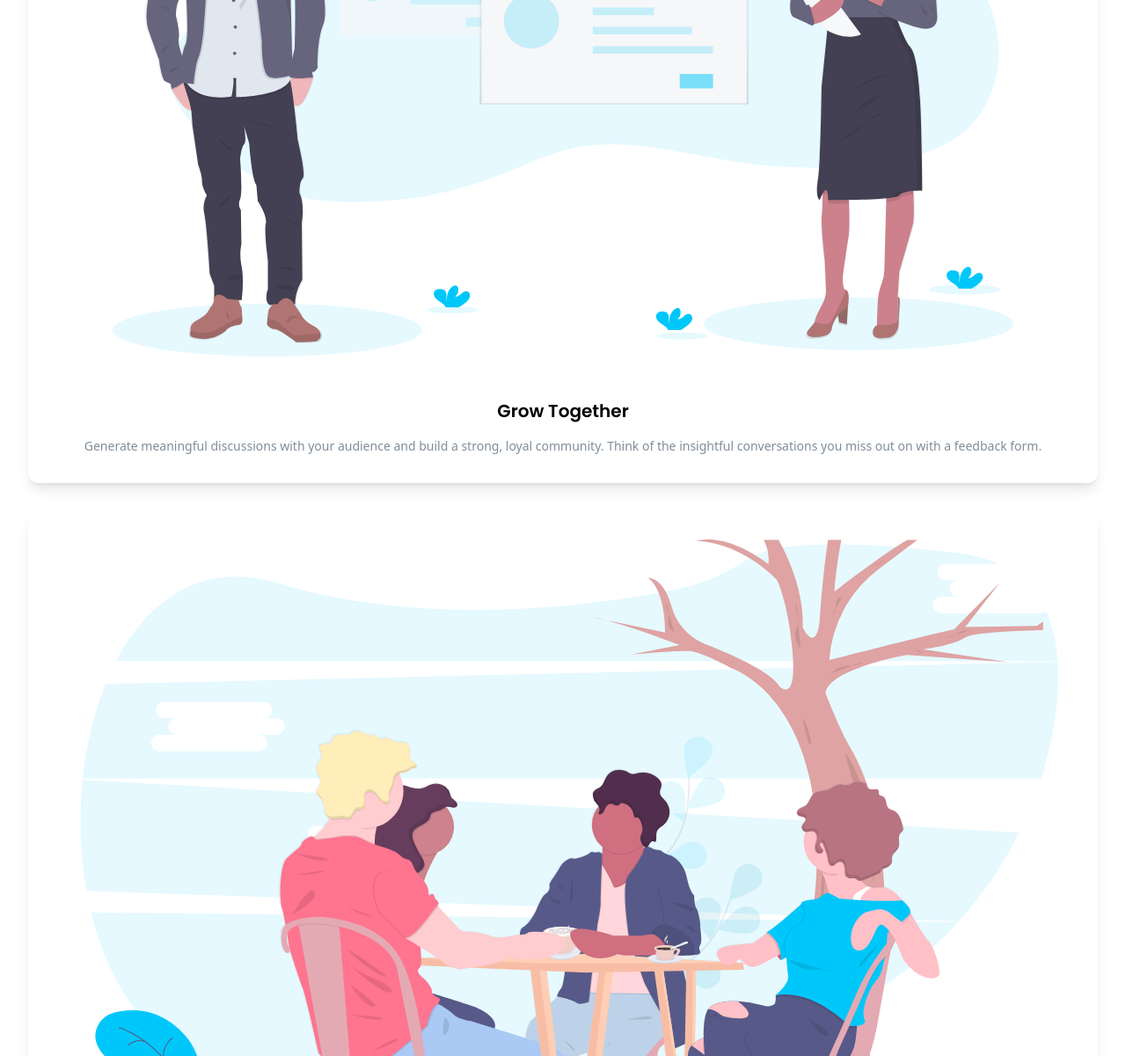
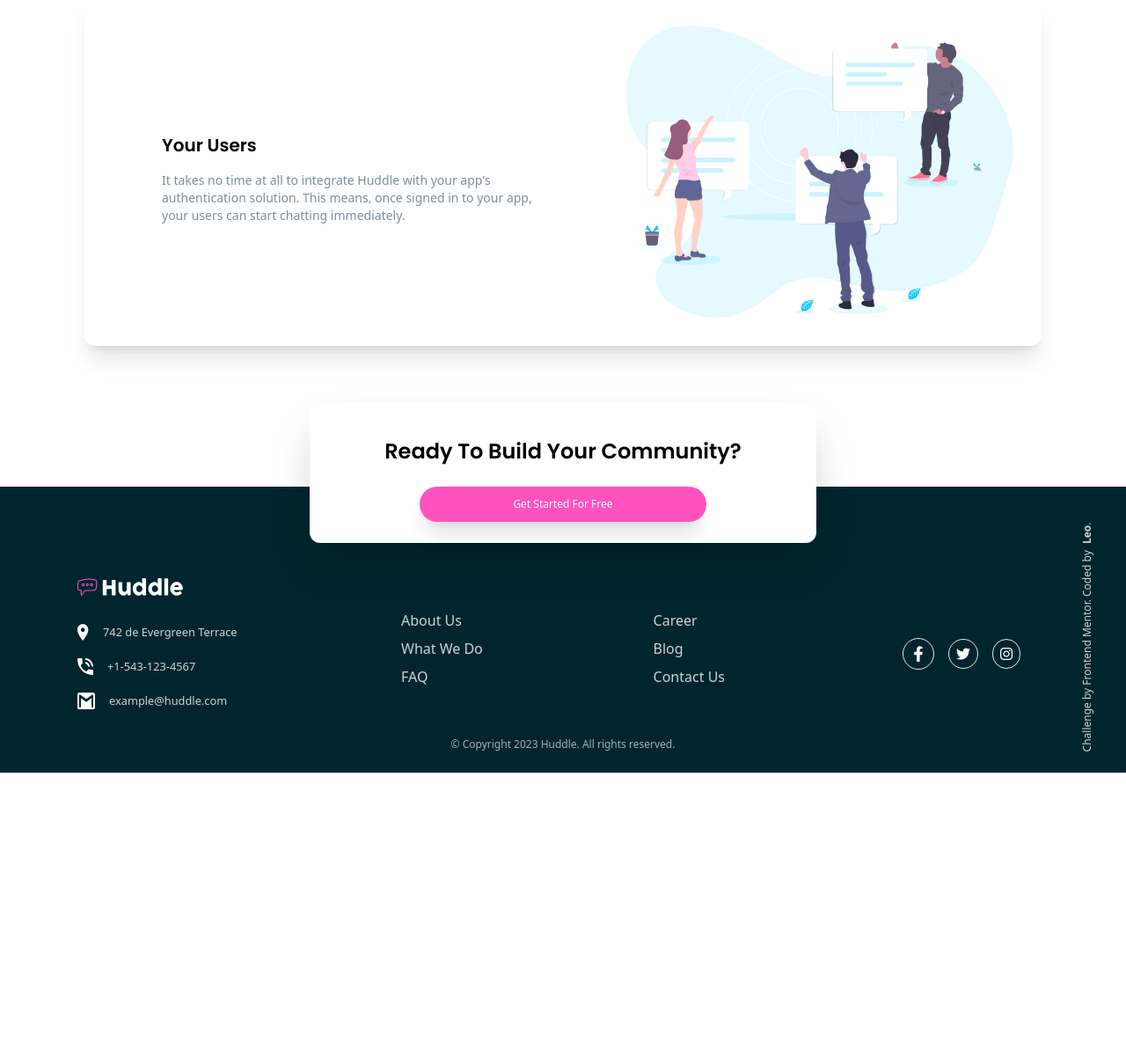
Before and after one commit to leandro-cajal/frontendmentor-challenge-06, a website: page index.html in a window 1280 px wide. Shown: the part 1600-2800 px from the top of the page at 88% size. After the commit the page ends 2478 px from the top, so only its background shows below. Drawn offline with Linux system fonts and the light colour scheme.

Commit message:
project finished

```diff
--- a/index.html
+++ b/index.html
@@ -14,80 +14,78 @@
 
 </head>
 <body class="">
-  <header class="w-full bg-cover bg-no-repeat bg-very-pale-cyan bg-[url('../images/bg-hero-mobile.svg')]">
+  <header class="w-full bg-cover bg-no-repeat bg-very-pale-cyan bg-[url('../images/bg-hero-mobile.svg')] md:bg-[url('../images/bg-hero-desktop.svg')]">
     <div class="p-6 max-w-7xl mx-auto flex justify-between items-center">
-      <a class="w-1/3 max-w-[110px]" href="">
+      <a class="w-1/3 max-w-[110px]" href="#">
         <img src="./images/logo.svg" alt="">
       </a>
-      <a class="font-main font-bold text-sm shadow-xl text-center rounded-full px-6 py-2 bg-white" href="#">Try It Free
+      <a class="font-main font-bold text-sm shadow-xl text-center rounded-full px-6 py-2 bg-white hover:text-white hover:bg-pink-m transition-all hover:shadow-2xl hover:shadow-pink-m/50" href="#">Try It Free
       </a>
     </div>
-    <section class="max-w-7xl mx-auto p-8 flex flex-col gap-8">
-      <article class="flex flex-col gap-6 items-center text-center">
-        <h3 class="font-main text-2xl font-bold px-4">Build The Community Your Fans Will Love</h3>
+    <section class="max-w-6xl mx-auto p-8 flex flex-col gap-10 md:flex-row">
+      <article class="flex flex-col gap-8 justify-center content-center text-center md:items-start md:text-left md:w-2/5">
+        <h3 class="font-main text-2xl font-bold px-4 md:text-5xl">Build The Community Your Fans Will Love</h3>
         <p class="text-sm">Huddle re-imagines the way we build communities. You have a voice, but so does your audience.
           Create connections with your users as you engage in genuine discussion.</p>
-        <a class="bg-pink-m font-semibold text-sm text-white rounded-full py-3 px-12 shadow-lg" href="#">Get Started For Free</a>
+        <a class="bg-pink-m font-semibold text-sm text-white rounded-full py-3 px-12 shadow-lg hover:opacity-70 transition-colors" href="#">Get Started For Free</a>
       </article>
-      <div>
+      <div class="md:w-3/5">
         <img src="./images/illustration-mockups.svg" alt="">
       </div>
     </section>
   </header>
   <main class="relative">
-    <section class="max-w-7xl space-y-8 mx-auto pt-10 pb-36">
-      <article class="items-center flex flex-col gap-8 p-8 m-8 justify-between shadow-lg rounded-xl text-center">
-        <div>
+    <section class="max-w-6xl space-y-10 mx-auto pt-14 pb-40 ">
+      <article class="items-center flex flex-col gap-8 p-8 m-8 justify-between shadow-xl rounded-xl text-center md:flex-row">
+        <div class="md:order-2">
           <img src="./images/illustration-grow-together.svg" alt="">
         </div>
-        <div class="space-y-4">
+        <div class="space-y-4 md:order-1 md:text-left px-14">
           <h4 class="font-main text-xl font-bold pt-4">Grow Together</h4>
           <p class=" text-grayish-blue text-sm">Generate meaningful discussions with your audience and build a strong, loyal community.
           Think of the insightful conversations you miss out on with a feedback form.</p>
         </div>
       </article>
-      <article class="items-center flex flex-col gap-8 p-8 m-8 justify-between shadow-lg rounded-xl text-center">
+      <article class="items-center flex flex-col gap-8 p-8 m-8 justify-between shadow-xl rounded-xl text-center md:flex-row">
         <div>
           <img src="./images/illustration-flowing-conversation.svg" alt="">
         </div>
-        <div class="space-y-4">
+        <div class="space-y-4 md:text-left px-14">
           <h4 class="font-main text-xl font-bold pt-4">Flowing Conversations</h4>
           <p class=" text-grayish-blue text-sm">You wouldn't paginate a conversation in real life, so why do it online? Our threads
             have just-in-time loading for a more natural flow.</p>
         </div>
       </article>
-      <article class="items-center flex flex-col gap-8 p-8 m-8 justify-between shadow-lg rounded-xl text-center">
-        <div>
+      <article class="items-center flex flex-col gap-8 p-8 m-8 justify-between shadow-xl rounded-xl text-center md:flex-row">
+        <div class="md:order-2">
           <img src="./images/illustration-your-users.svg" alt="">
         </div>
-        <div class="space-y-4">
+        <div class="space-y-4 md:order-1 md:text-left md:px-14">
           <h4 class="font-main text-xl font-bold pt-4">Your Users</h4>
           <p class=" text-grayish-blue text-sm">It takes no time at all to integrate Huddle with your app's authentication solution.
             This means, once signed in to your app, your users can start chatting immediately.</p>
         </div>
       </article>
-      <div class="bg-white w-4/5 left-1/2 transform -translate-x-1/2 max-w-xl flex flex-col gap-6 px-4 py-6 shadow-xl rounded-xl  z-50 absolute -bottom-16 ">
+      <div class="bg-white w-[90%] left-1/2 transform -translate-x-1/2 max-w-xl flex flex-col gap-6 px-4 py-6 shadow-2xl rounded-xl  z-50 absolute -bottom-16 ">
         <h4 class="font-main text-center font-bold pt-4 md:text-2xl">Ready To Build Your Community?</h4>
-        <a class="bg-pink-m text-xs text-center min-w[200px] text-white rounded-full py-3 w-3/5 shadow-lg mx-auto" href="">Get Started For Free</a>
+        <a class="bg-pink-m text-xs text-center min-w[200px] text-white rounded-full py-3 w-3/5 shadow-xl mx-auto hover:opacity-70" href="#">Get Started For Free</a>
       </div>
     </section>
   </main>
 
-  <footer class="bg-very-dark-cyan relative text-white pt-20 z-20">
-    <section class="max-w-7xl mx-auto p-6">
+  <footer class="bg-very-dark-cyan relative text-white/80 pt-20 z-20 ">
+    <section class="max-w-6xl mx-auto p-6">
       <a class="mt-1" href="#">
         <img class="w-2/3 max-w-[120px]" src="./images/logo-white.svg" alt="">
       </a>
-      <div class="pt-4 pb-4 flex flex-col">
-        <div class="py-8 flex flex-col gap-6">
-          <div class="flex gap-4 items-start">
-              <img class="" src="./images/icon-location.svg" alt="">
+      <div class="pt-4 pb-4 flex flex-col md:flex-row md:justify-between md:items-start">
+        <div class="py-4 flex flex-col gap-5 md:w-1/3">
+          <div class="flex gap-4">
+            <img class="" src="./images/icon-location.svg" alt="">
             <small class="">742 de Evergreen Terrace</small>
           </div>
           <div class="flex gap-4">
-            <div class="">
-              <img src="./images/icon-phone.svg" alt="">
-            </div>
+            <img src="./images/icon-phone.svg" alt="">
             <small>+1-543-123-4567</small>
           </div>
           <div class="flex gap-4">
@@ -95,40 +93,43 @@
             <small>example@huddle.com</small>
           </div>
         </div>
-        <div class="space-y-2 flex flex-col">
+        <div class="space-y-2 flex flex-col md:flex-row md:space-y-0 md:justify-between md:w-1/3">
           <div>
             <ul class="flex flex-col gap-2">
-              <li><a class="hover:text-pink-m transition-colors" href="">About Us</a></li>
-              <li><a class="hover:text-pink-m transition-colors" href="">What We Do</a></li>
-              <li><a class="hover:text-pink-m transition-colors" href="">FAQ</a></li>
+              <li><a class="hover:text-pink-m transition-colors" href="#">About Us</a></li>
+              <li><a class="hover:text-pink-m transition-colors" href="#">What We Do</a></li>
+              <li><a class="hover:text-pink-m transition-colors" href="#">FAQ</a></li>
             </ul>
           </div>
           <div>
             <ul class="flex flex-col gap-2">
-              <li><a class="hover:text-pink-m transition-colors" href="">Career</a></li>
-              <li><a class="hover:text-pink-m transition-colors"href="">Blog</a></li>
-              <li><a class="hover:text-pink-m transition-colors" href="">Contact Us</a></li>
+              <li><a class="hover:text-pink-m transition-colors" href="#">Career</a></li>
+              <li><a class="hover:text-pink-m transition-colors"href="#">Blog</a></li>
+              <li><a class="hover:text-pink-m transition-colors" href="#">Contact Us</a></li>
             </ul>
           </div>
         </div>
-        <div class="p-6 flex items items-center justify-center gap-6 text-white">
-          <a class="" href="">
+        <div class="p-8 flex items-center justify-center gap-4 text-white md:justify-end md:w-1/3">
+          <a class="" href="#">
             <svg class="hover:fill-pink-m hover:border-pink-m transition-colors w-9 h-9 border fill-white rounded-full p-2" xmlns="http://www.w3.org/2000/svg" viewBox="0 0 320 512"><path d="M279.14 288l14.22-92.66h-88.91v-60.13c0-25.35 12.42-50.06 52.24-50.06h40.42V6.26S260.43 0 225.36 0c-73.22 0-121.08 44.38-121.08 124.72v70.62H22.89V288h81.39v224h100.17V288z"/></svg>
           </a>
-          <a class="" href="">
+          <a class="" href="#">
             <i class="hover:text-pink-m hover:border-pink-m transition-colors fa-brands fa-twitter border rounded-full p-2"></i>
           </a>
-          <a class="" href="">
+          <a class="" href="#">
             <i class="hover:text-pink-m hover:border-pink-m transition-colors fa-brands fa-instagram border rounded-full p-2"></i>
           </a>
         </div>
-        <small class="text-center font-bold self-center ">&copy; Copyright 2018 Huddle. All rights reserved.</small>
-        <div>
-          <p class="absolute right-0 -rotate-90 top-1/2 transform translate-x-1/3">
-            Challenge by <a href="https://www.frontendmentor.io?ref=challenge" target="_blank">Frontend Mentor</a>.
-            Coded by  <a class="hover:text-pink-m transition-colors ps-1 font-bold" href="https://github.com/leandro-cajal">Leo</a>.
-          </p>
-        </div>
+      </div>
+      <div class="flex">
+        <small class="text-center font-light text-xs opacity-80 mx-auto ">&copy; Copyright 2023 Huddle. All rights reserved.</small>
+      </div>
+
+      <div class="">
+        <p class="absolute right-0 text-xs -rotate-90 font-light top-1/2 transform translate-x-1/3">
+          Challenge by <a class="hover:text-pink-m" href="https://www.frontendmentor.io?ref=challenge" target="_blank">Frontend Mentor</a>.
+          Coded by  <a class="hover:text-pink-m transition-colors ps-1 font-bold" href="https://github.com/leandro-cajal">Leo</a>.
+        </p>
       </div>
     </section>
   </footer>
```
Also changed, not shown: css/style.css.
